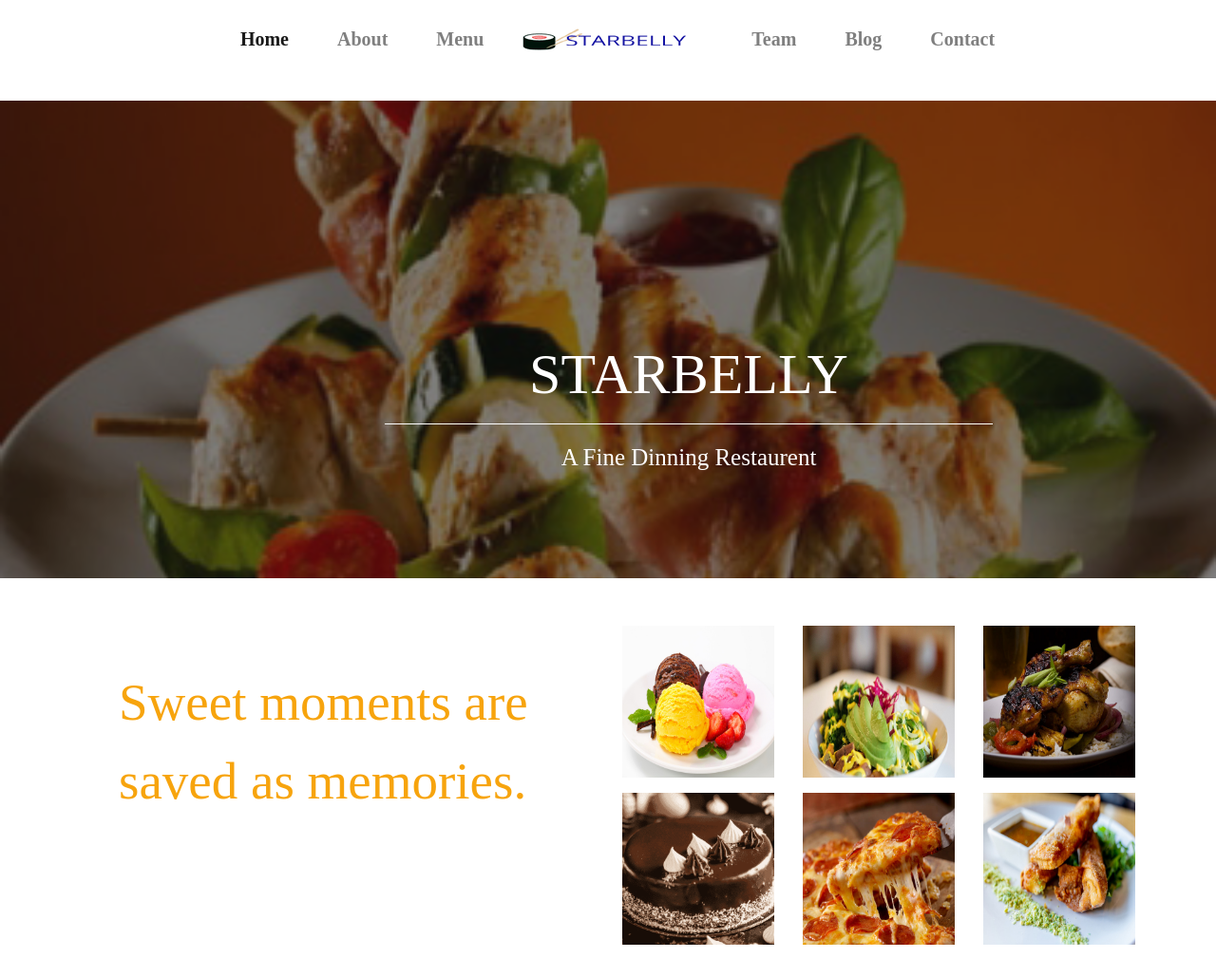
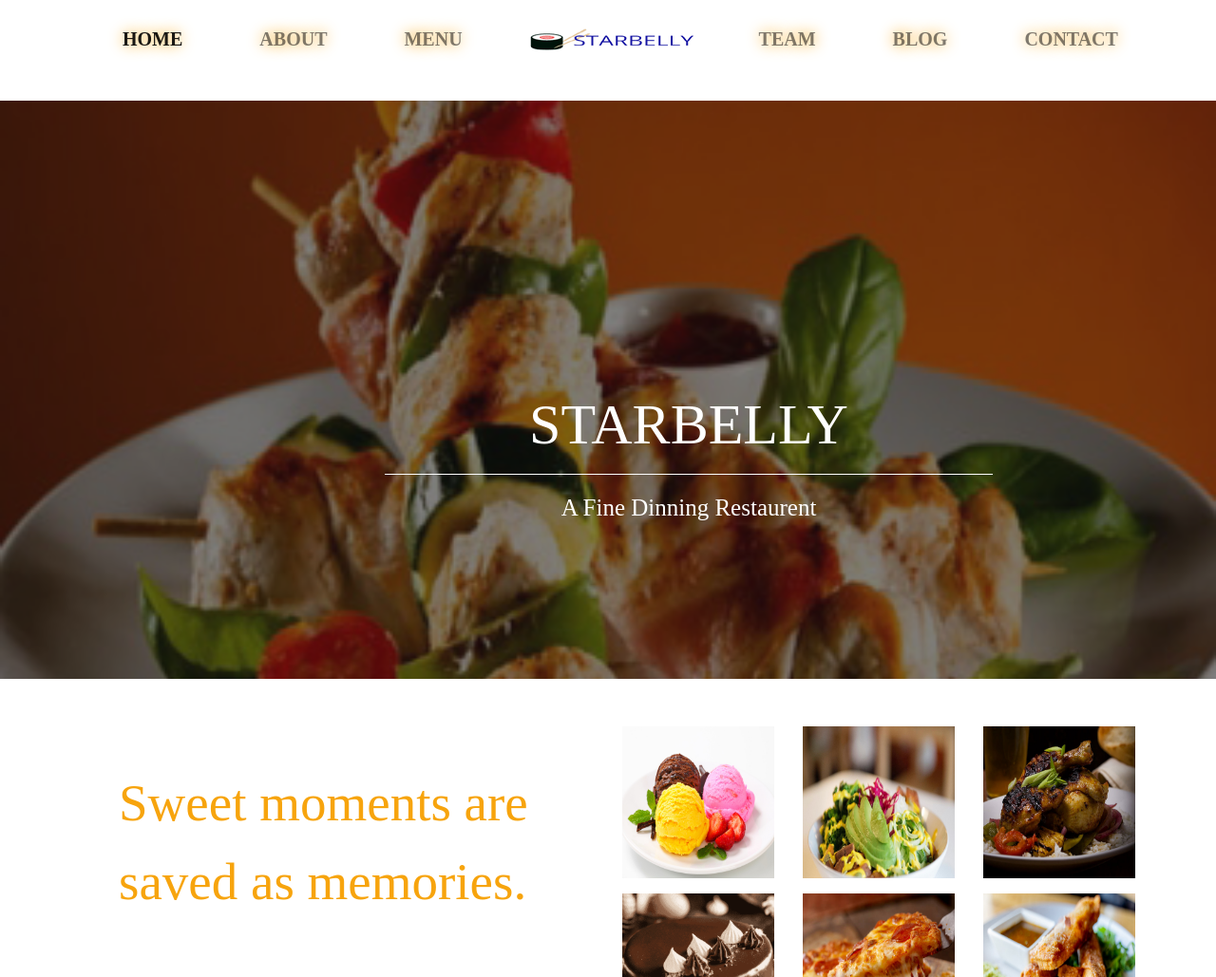
Before and after one commit to somanandi/satarbelly, a plain HTML site: page index.html in a window 1280 px wide. Shown: the top 1029 px of the page at 95% size. Drawn offline with nearby package versions, Linux system fonts and the light colour scheme.

Commit message:
add js file

```diff
--- a/css/style.css
+++ b/css/style.css
@@ -32,15 +32,20 @@
 }
 .starbelly-navbar-list li {
     padding: 20px 0 0 20px;
+    font-weight: 600;
+    height: 100%;
+    margin-right: 30px;
     font-size: 20px;
-    font-weight: 600;
+    text-transform: uppercase;
+    text-shadow: 0 0 15px #f7a40d;
+    transition: all 300ms cubic-bezier(0.075, 0.82, 0.165, 1);
 }
 /* footer part css*/
 .footer {
     background-image: url('../images/footer.jpg');
     background-position: center;
     background-repeat: no-repeat;
-    height: 560px;
+    height: 500px;
     position: relative;
     overflow: hidden;
     background-size: cover;
@@ -56,10 +61,6 @@
 }
 .footer-logo {
     padding-bottom: 20px;
-}
-.footer-section {
-    text-align: center;
-    width: 100%;
 }
 .footer-title {
     font-size: 30px;
@@ -97,7 +98,6 @@
 /* index.html page css */
 /* banner part css */
 .banner{
-    padding-top: 106px;
     height: 609px;
     background-image: url('../images/banner.jpg');
     background-position: center;
--- a/index.html
+++ b/index.html
@@ -11,7 +11,7 @@
 </head>
 <body>
 <!-- navbar -->
-<div class="starbelly-navbar fixed-top">
+<div class="starbelly-navbar ">
   <div class="container">
       <nav class="navbar navbar-expand-lg navbar-light">
         <button class="navbar-toggler" type="button" data-toggle="collapse" data-target="#navbarNav" aria-controls="navbarNav" aria-expanded="false" aria-label="Toggle navigation">
@@ -211,7 +211,6 @@
 <div class="footer section-padding">
   <div class="container">
     <div class="footer-section z-index-css">
-      <div class="footer-logo"><img src="./images/logo.png"></div>
       <div class="footer-div-padding">
       <p class="footer-title">Address</p>
       <p class="footer-text">Durgapur City Center</p>
@@ -238,15 +237,9 @@
   </div>
 </div>
 
-
-<script>
-  function booking() {
-    alert('book a table');
-  }
-</script>
-
 <script src="https://code.jquery.com/jquery-3.2.1.slim.min.js" integrity="sha384-KJ3o2DKtIkvYIK3UENzmM7KCkRr/rE9/Qpg6aAZGJwFDMVNA/GpGFF93hXpG5KkN" crossorigin="anonymous"></script>
 <script src="https://cdn.jsdelivr.net/npm/popper.js@1.12.9/dist/umd/popper.min.js" integrity="sha384-ApNbgh9B+Y1QKtv3Rn7W3mgPxhU9K/ScQsAP7hUibX39j7fakFPskvXusvfa0b4Q" crossorigin="anonymous"></script>
 <script src="https://cdn.jsdelivr.net/npm/bootstrap@4.0.0/dist/js/bootstrap.min.js" integrity="sha384-JZR6Spejh4U02d8jOt6vLEHfe/JQGiRRSQQxSfFWpi1MquVdAyjUar5+76PVCmYl" crossorigin="anonymous"></script>
+<script src="index.js" type="text/javascript"></script>
 </body>
 </html>
--- /dev/null
+++ b/index.js
@@ -0,0 +1,13 @@
+$(window).scroll(function () {
+    var scroll = $(window).scrollTop();
+
+    if (scroll >= 100) {
+      $(".starbelly-navbar").addClass("fixed-top");
+    } else {
+      $(".starbelly-navbar").removeClass("fixed-top");
+    }
+  });
+
+function booking() {
+    alert('book a table');
+  }
```
Also changed, not shown: about.html (+4 -4 lines), blog.html (+2 -2 lines), contact.html (+4 -4 lines), menu.html (+2 -2 lines), team.html (+2 -4 lines).
